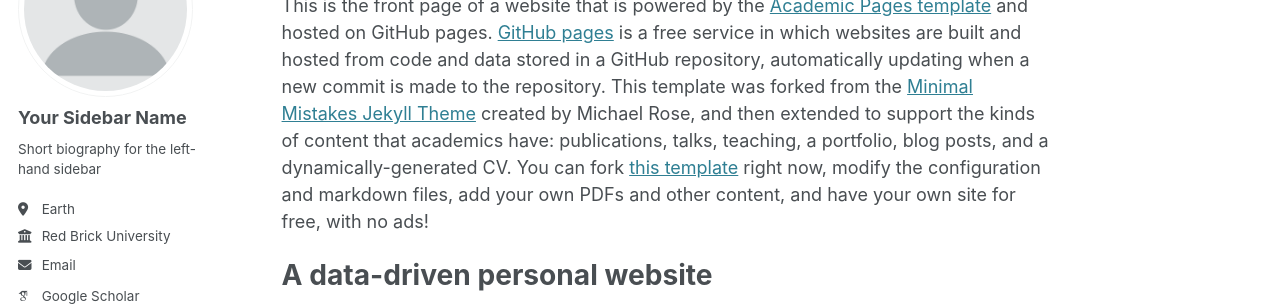
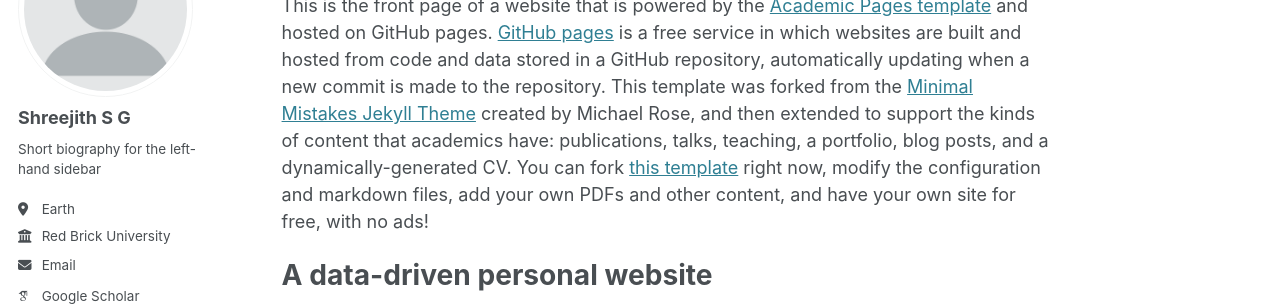
Before and after one commit to ShreejithSG/ShreejithSG.github.io, a Jekyll site: the page built from _pages/about.md, in a window 1280 px wide. Shown: the part 184-490 px from the top of the page. Built offline with Jekyll 4.4.1, drawn with Linux system fonts in a browser that asks for light colours; some web fonts are replaced.

Commit message:
Update _config.yml

```diff
--- a/_config.yml
+++ b/_config.yml
@@ -22,7 +22,7 @@ repository               : "shreejithsg/shreejithsg.github.io"
 author:
   # Biographic information
   avatar           : "profile.png"
-  name             : "Your Sidebar Name"
+  name             : "Shreejith S G"
   pronouns         : # example: "she/her"
   bio              : "Short biography for the left-hand sidebar"
   location         : "Earth"
```
